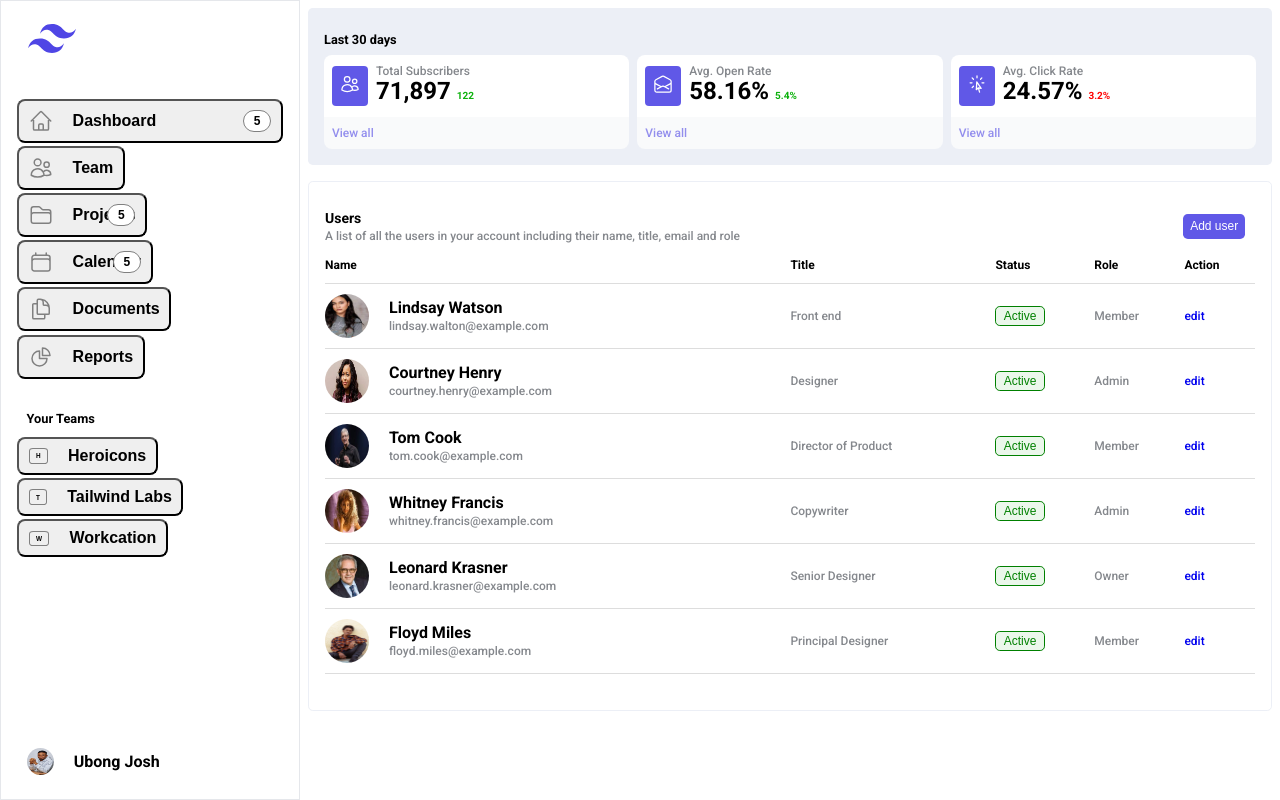
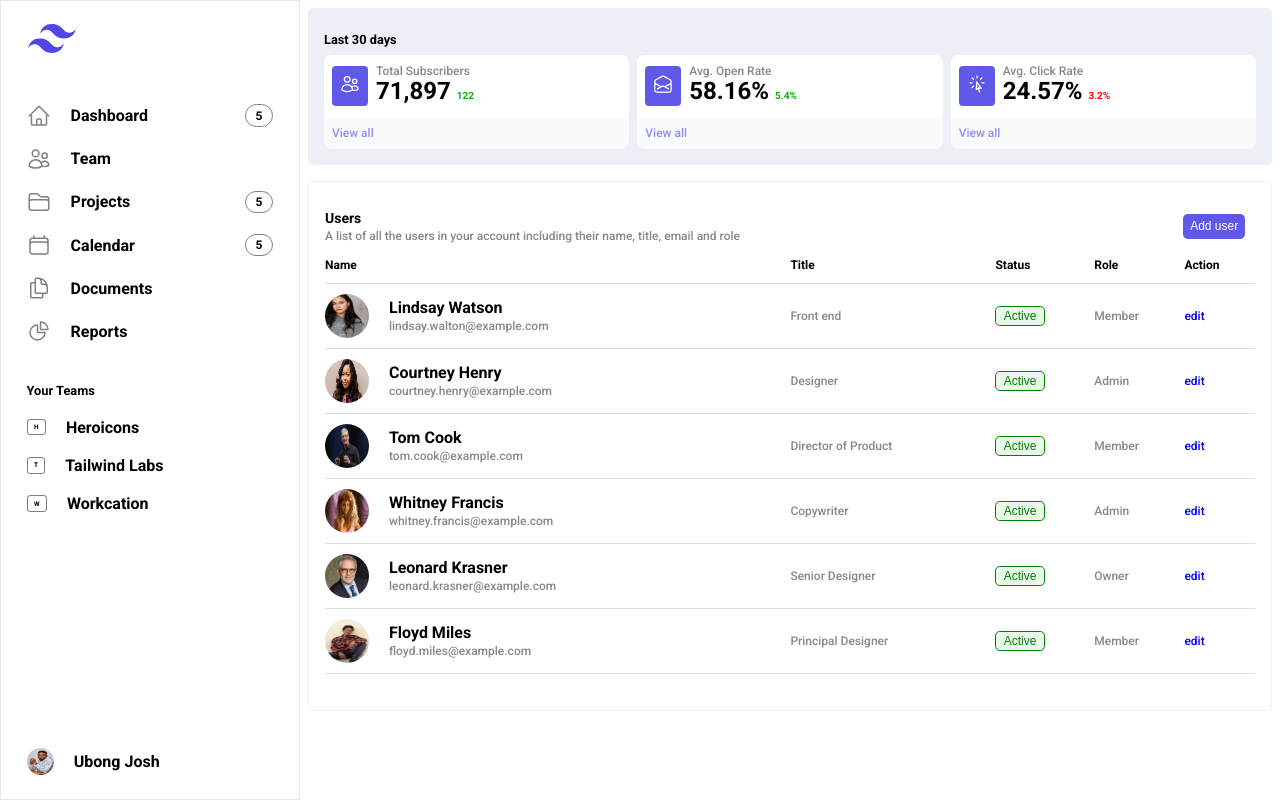
Before and after one commit to murpheus007/holidayAssignment, a plain HTML site: page index.html in a window 1280 px wide. Drawn offline with Linux system fonts and the light colour scheme.

Commit message:
Update index.html

```diff
--- a/index.html
+++ b/index.html
@@ -17,73 +17,55 @@
         </div>
 
         <div class="dash">
-            <a href="#"></a>
-                <button class="sidebar__btn medium__text">
+             <div class="sidebar__btn medium__text">
                 <svg xmlns="http://www.w3.org/2000/svg" fill="none" viewBox="0 0 24 24" stroke-width="1.5" stroke="currentColor" aria-hidden="true" class="ayh oc se ur"><path stroke-linecap="round" stroke-linejoin="round" d="M2.25 12l8.954-8.955c.44-.439 1.152-.439 1.591 0L21.75 12M4.5 9.75v10.125c0 .621.504 1.125 1.125 1.125H9.75v-4.875c0-.621.504-1.125 1.125-1.125h2.25c.621 0 1.125.504 1.125 1.125V21h4.125c.621 0 1.125-.504 1.125-1.125V9.75M8.25 21h8.25"></path></svg>
                 <p>Dashboard</p>
                 <span class="counter"> 5</span>
-                </button>
-            </a>
-            <a href="#">
-                <button class="sidebar__btn medium__text">
+            </div>
+             <div class="sidebar__btn medium__text">
                 <svg xmlns="http://www.w3.org/2000/svg" fill="none" viewBox="0 0 24 24" stroke-width="1.5" stroke="currentColor" aria-hidden="true" class="axp brs oc se ur"><path stroke-linecap="round" stroke-linejoin="round" d="M15 19.128a9.38 9.38 0 002.625.372 9.337 9.337 0 004.121-.952 4.125 4.125 0 00-7.533-2.493M15 19.128v-.003c0-1.113-.285-2.16-.786-3.07M15 19.128v.106A12.318 12.318 0 018.624 21c-2.331 0-4.512-.645-6.374-1.766l-.001-.109a6.375 6.375 0 0111.964-3.07M12 6.375a3.375 3.375 0 11-6.75 0 3.375 3.375 0 016.75 0zm8.25 2.25a2.625 2.625 0 11-5.25 0 2.625 2.625 0 015.25 0z"></path></svg>
                 <p>Team</p>
-                </button>
-            </a>
-            <a href="#">
-                    <button class="sidebar__btn medium__text">
+            </div>
+             <div class="sidebar__btn medium__text">
                 <svg xmlns="http://www.w3.org/2000/svg" fill="none" viewBox="0 0 24 24" stroke-width="1.5" stroke="currentColor" aria-hidden="true" class="axp brs oc se ur"><path stroke-linecap="round" stroke-linejoin="round" d="M2.25 12.75V12A2.25 2.25 0 014.5 9.75h15A2.25 2.25 0 0121.75 12v.75m-8.69-6.44l-2.12-2.12a1.5 1.5 0 00-1.061-.44H4.5A2.25 2.25 0 002.25 6v12a2.25 2.25 0 002.25 2.25h15A2.25 2.25 0 0021.75 18V9a2.25 2.25 0 00-2.25-2.25h-5.379a1.5 1.5 0 01-1.06-.44z"></path></svg>
                 <p>Projects</p>
                 <span class="counter"> 5</span>
-                </button>
-            </a>
-            <a href="#">
-                    <button class="sidebar__btn medium__text">
+            </div>
+             <div class="sidebar__btn medium__text">
                 <svg xmlns="http://www.w3.org/2000/svg" fill="none" viewBox="0 0 24 24" stroke-width="1.5" stroke="currentColor" aria-hidden="true" class="axp brs oc se ur"><path stroke-linecap="round" stroke-linejoin="round" d="M6.75 3v2.25M17.25 3v2.25M3 18.75V7.5a2.25 2.25 0 012.25-2.25h13.5A2.25 2.25 0 0121 7.5v11.25m-18 0A2.25 2.25 0 005.25 21h13.5A2.25 2.25 0 0021 18.75m-18 0v-7.5A2.25 2.25 0 015.25 9h13.5A2.25 2.25 0 0121 11.25v7.5"></path></svg>
                 <p>Calendar</p>
                 <span class="counter"> 5</span>
-                </button>
-            </a>
-            <a href="#">
-                    <button class="sidebar__btn medium__text">
+            </div>
+             <div class="sidebar__btn medium__text">
                 <svg xmlns="http://www.w3.org/2000/svg" fill="none" viewBox="0 0 24 24" stroke-width="1.5" stroke="currentColor" aria-hidden="true" class="axp brs oc se ur"><path stroke-linecap="round" stroke-linejoin="round" d="M15.75 17.25v3.375c0 .621-.504 1.125-1.125 1.125h-9.75a1.125 1.125 0 01-1.125-1.125V7.875c0-.621.504-1.125 1.125-1.125H6.75a9.06 9.06 0 011.5.124m7.5 10.376h3.375c.621 0 1.125-.504 1.125-1.125V11.25c0-4.46-3.243-8.161-7.5-8.876a9.06 9.06 0 00-1.5-.124H9.375c-.621 0-1.125.504-1.125 1.125v3.5m7.5 10.375H9.375a1.125 1.125 0 01-1.125-1.125v-9.25m12 6.625v-1.875a3.375 3.375 0 00-3.375-3.375h-1.5a1.125 1.125 0 01-1.125-1.125v-1.5a3.375 3.375 0 00-3.375-3.375H9.75"></path></svg>
                 <p>Documents</p>
-                </button>
-            </a>
-            <a href="#">
-                    <button class="sidebar__btn medium__text">
+            </div>
+             <div class="sidebar__btn medium__text">
                 <svg xmlns="http://www.w3.org/2000/svg" fill="none" viewBox="0 0 24 24" stroke-width="1.5" stroke="currentColor" aria-hidden="true" class="axp brs oc se ur"><path stroke-linecap="round" stroke-linejoin="round" d="M10.5 6a7.5 7.5 0 107.5 7.5h-7.5V6z"></path><path stroke-linecap="round" stroke-linejoin="round" d="M13.5 10.5H21A7.5 7.5 0 0013.5 3v7.5z"></path></svg>
                 <p>Reports</p>
-                </button>
-            </a>
+            </div>
         </div>
 
         <div class="your__teams">
             <h1> Your Teams</h1>
-            <a href="#">
-                    <button class="sidebar__btn medium__text">
+             <div class="sidebar__btn medium__text">
                 <span class="box-let">
                     H
                 </span>
                 <p>Heroicons</p>
-                </button>
-            </a>
-            <a href="#">
-                    <button class="sidebar__btn medium__text">
+            </div>
+             <div class="sidebar__btn medium__text">
                 <span class="box-let">
                     T
                 </span>
                 <p>Tailwind Labs</p>
-                </button>
-            </a>
-            <a href="#">
-                    <button class="sidebar__btn medium__text">
+            </div>
+             <div class="sidebar__btn medium__text">
                 <span class="box-let">
                     W
                 </span>
                 <p>Workcation</p>
-                </button>
-            </a>
+            </div>
 
         </div>
 
```
Lines whose indentation alone changed are shown as unchanged.
